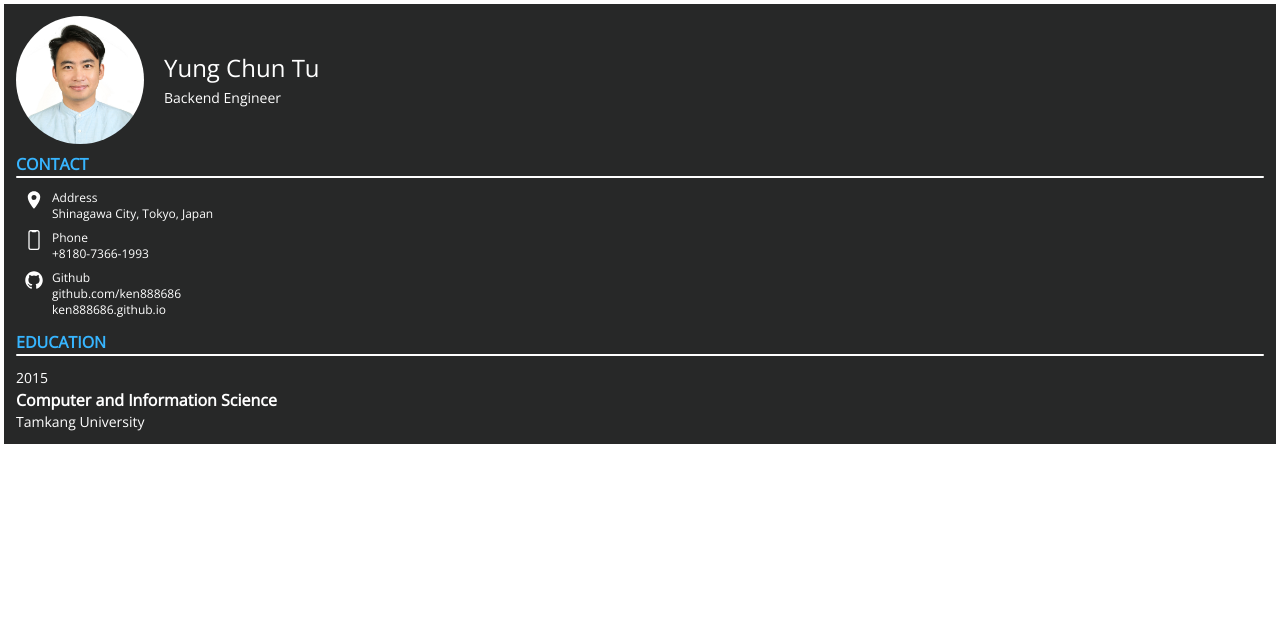
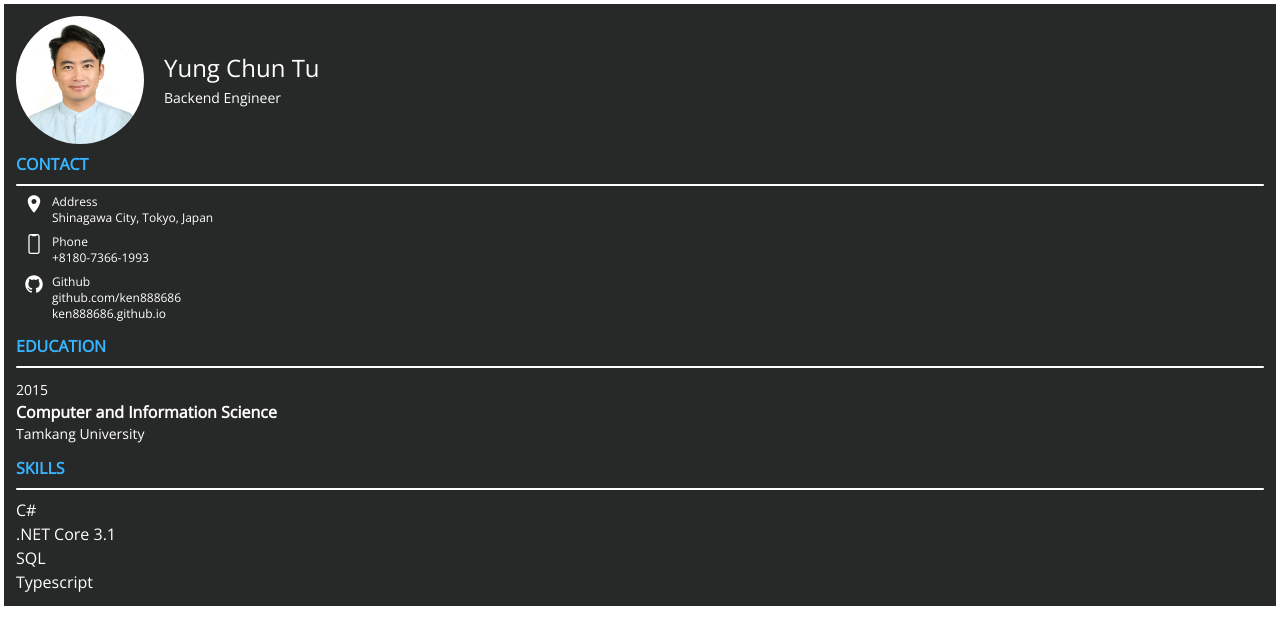
Before and after one commit to ken888686/Resume, a React (Vite) app: page / in a window 1280 px wide. Shown: the top 644 px of the page. Built offline with nearby package versions, Linux system fonts and the light colour scheme.

Commit message:
add Skill section

```diff
--- /dev/null
+++ b/src/components/Common/Separator.tsx
@@ -0,0 +1,7 @@
+import React from 'react';
+
+function Separator() {
+  return <div className='my-2 h-0.5 rounded-full -bg--light' />;
+}
+
+export default Separator;
--- a/src/components/Sidebar/ContactInfo.tsx
+++ b/src/components/Sidebar/ContactInfo.tsx
@@ -1,11 +1,12 @@
 import React from 'react';
+import Separator from '../Common/Separator';
 import ContactInfoList from './ContactInfoList';
 
 function ContactInfo() {
   return (
     <div className=''>
       <h3 className='font-bold uppercase -text--primary'>contact</h3>
-      <div className='h-0.5 rounded-full -bg--light' />
+      <Separator />
       <ContactInfoList />
     </div>
   );
--- a/src/components/Sidebar/ContactInfoList.tsx
+++ b/src/components/Sidebar/ContactInfoList.tsx
@@ -6,7 +6,7 @@ import ContactInfoItem from './ContactInfoItem';
 function ContactInfoList() {
   const { address } = PersonalInfo;
   return (
-    <ul className='mt-3 flex flex-col gap-2 -text--light'>
+    <ul className='flex flex-col gap-2 -text--light'>
       <ContactInfoItem icon={<IoLocationSharp className='text-xl' />} title='address'>
         <address className='not-italic'>{address}</address>
       </ContactInfoItem>
--- a/src/components/Sidebar/Education.tsx
+++ b/src/components/Sidebar/Education.tsx
@@ -1,11 +1,12 @@
 import React from 'react';
+import Separator from '../Common/Separator';
 import EducationList from './EducationList';
 
 function Education() {
   return (
     <div className=''>
       <h3 className='font-bold uppercase -text--primary'>Education</h3>
-      <div className='h-0.5 rounded-full -bg--light' />
+      <Separator />
       <EducationList />
     </div>
   );
--- a/src/components/Sidebar/Sidebar.tsx
+++ b/src/components/Sidebar/Sidebar.tsx
@@ -3,6 +3,7 @@ import Avatar from './Avatar';
 import Header from './Header';
 import ContactInfo from './ContactInfo';
 import Education from './Education';
+import Skill from './Skill';
 
 function Sidebar() {
   return (
@@ -15,7 +16,9 @@ function Sidebar() {
         <li>
           <Education />
         </li>
-        {/* Skills */}
+        <li>
+          <Skill />
+        </li>
       </ul>
     </aside>
   );
--- /dev/null
+++ b/src/components/Sidebar/Skill.tsx
@@ -0,0 +1,19 @@
+import React from 'react';
+import Separator from '../Common/Separator';
+
+function Skill() {
+  return (
+    <div className=''>
+      <h3 className='font-bold uppercase -text--primary'>skills</h3>
+      <Separator />
+      <ul className='-text--light'>
+        <li>C#</li>
+        <li>.NET Core 3.1</li>
+        <li>SQL</li>
+        <li>Typescript</li>
+      </ul>
+    </div>
+  );
+}
+
+export default Skill;
```
